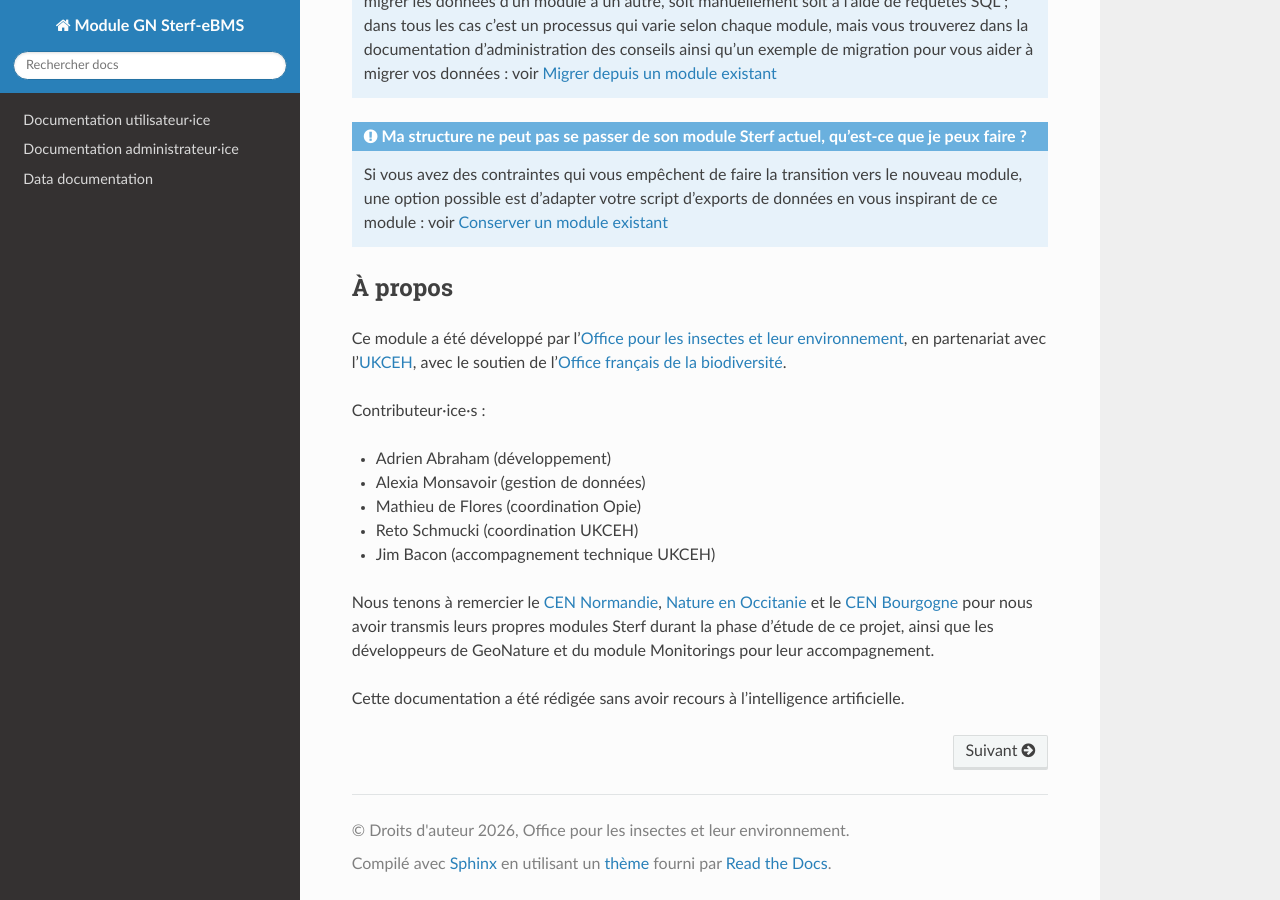
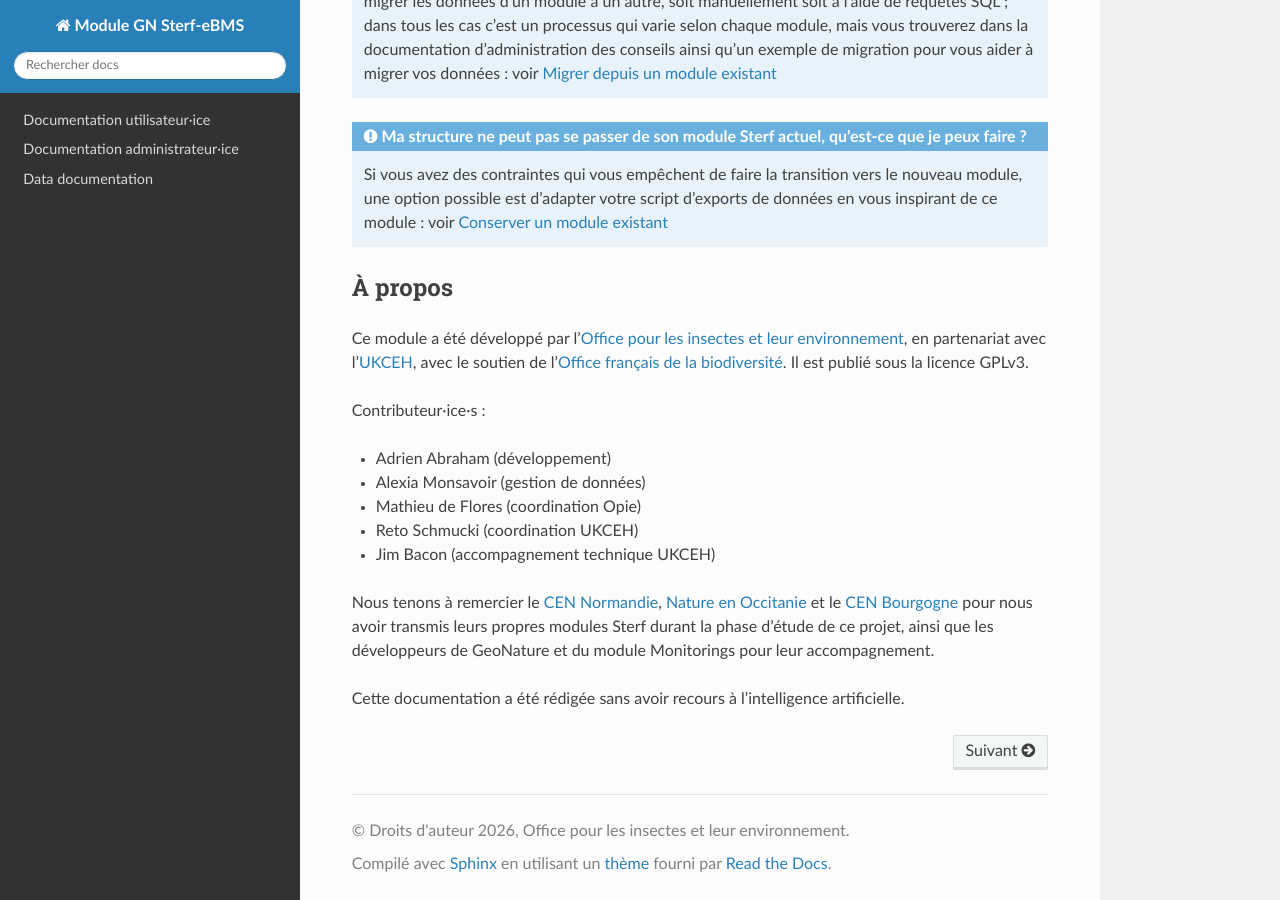
Before and after one commit to Opie-insectes/sterf-ebms, a Sphinx documentation site: the page built from docs/index.rst, in a window 1280 px wide and 900 px high, scrolled down 1269 px. Built offline with Sphinx 7.4.7 and the Read the Docs theme 3.1.0, drawn with Linux system fonts in a browser that asks for light colours.

Commit message:
add GPLv3 license

```diff
--- a/docs/index.rst
+++ b/docs/index.rst
@@ -102,7 +102,7 @@ FAQ
 
 Ce module a été développé par l’`Office pour les insectes et leur
 environnement`_, en partenariat avec l’`UKCEH`_, avec le soutien de l’`Office
-français de la biodiversité`_.
+français de la biodiversité`_. Il est publié sous la licence GPLv3.
 
 .. _Office pour les insectes et leur environnement: https://insectes.org
 .. _UKCEH: https://www.ceh.ac.uk/
```
Also changed, not shown: README.md (+1 -0 lines), 1 other file.
